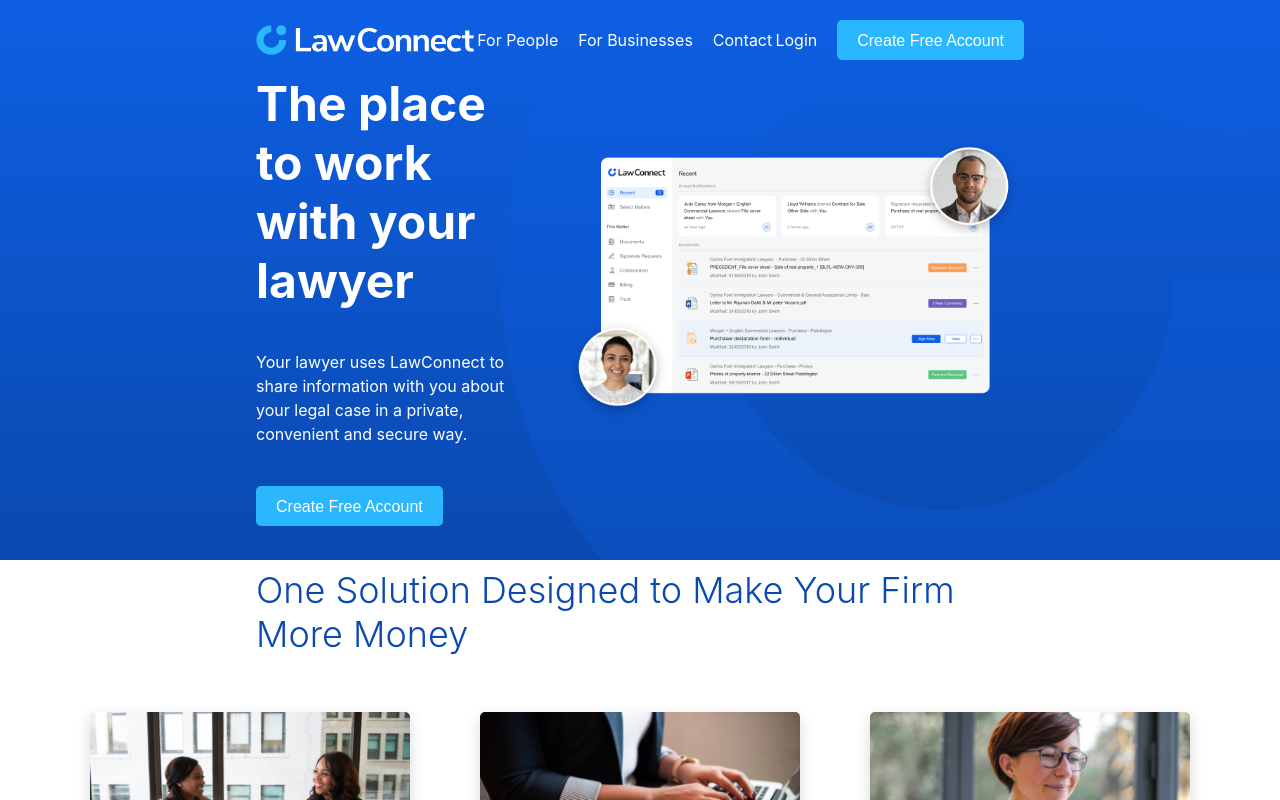
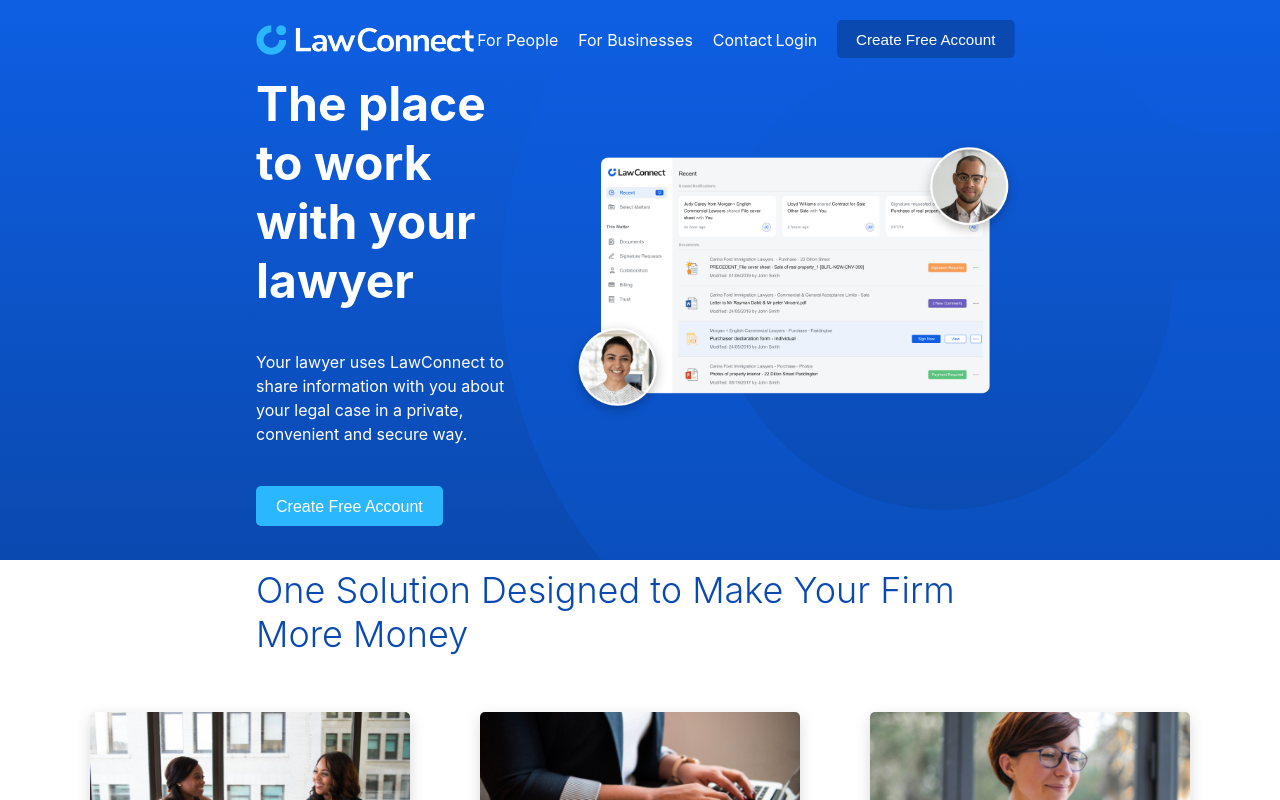
Before and after one commit to KurtReti/lawconnect, a React (Create React App) app: page / in a window 1280 px wide. In both pictures the pointer is over the button 930 px from the left and 40 px from the top of the page. Shown: the top 800 px of the page. Built offline with nearby package versions, Linux system fonts and the light colour scheme.

Commit message:
button hover states

```diff
--- a/src/css/Button.css
+++ b/src/css/Button.css
@@ -7,3 +7,11 @@
     border-radius: 5px;
     padding: 12px 20px;
 }
+
+.button:hover{
+    transform-origin:top left;
+    transform:scale(0.95);
+    transition: all 0.2s;
+    background-color: #0A49AF;
+    padding: 12px 20px;
+}
--- a/src/css/header.css
+++ b/src/css/header.css
@@ -32,8 +32,7 @@
   text-decoration: none;
 }
 
-.header__links {
-}
+
 
 /* Header Account */
 
```
